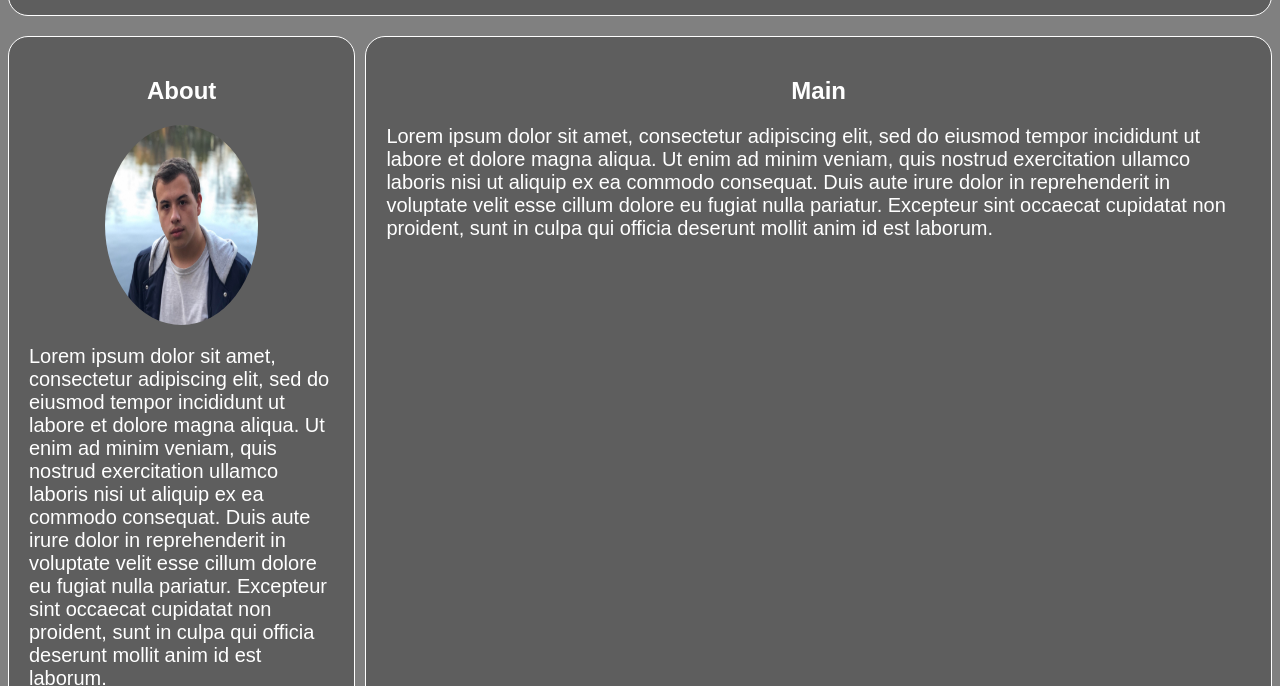
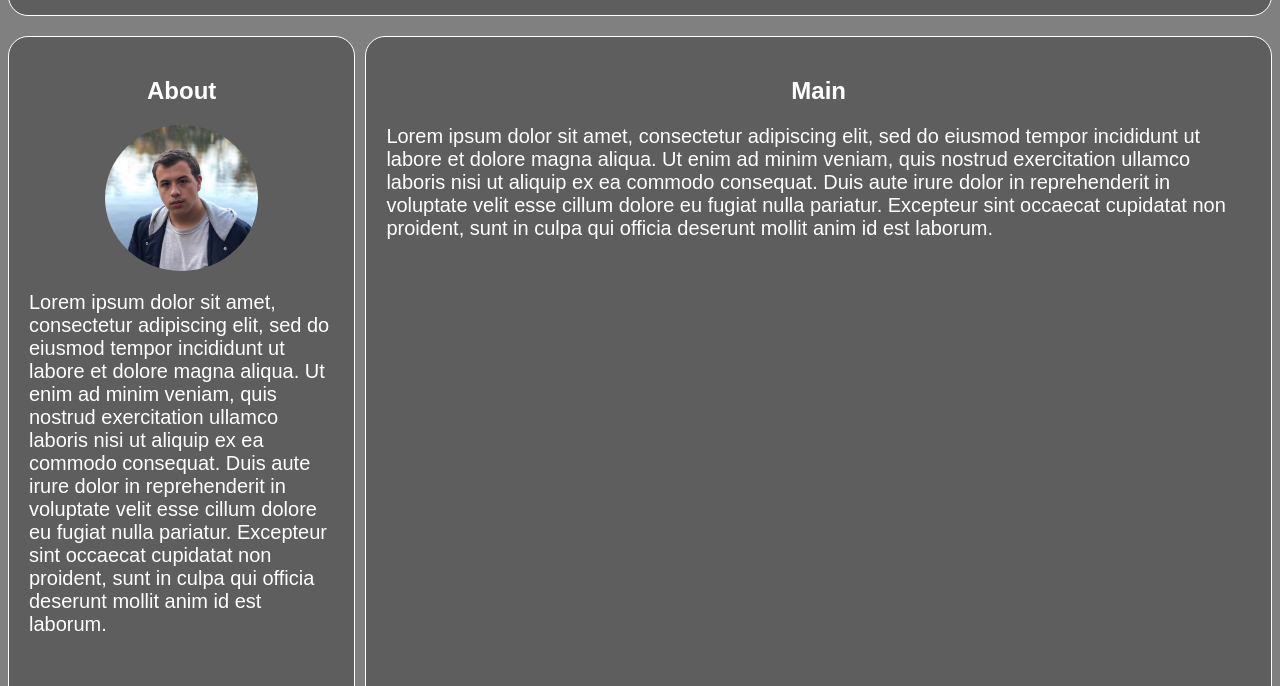
Before and after one commit to JaidenJongjitirat/jaidenjongjitirat.github.io, a plain HTML site: page index.html in a window 1280 px wide. Shown: the part 114-800 px from the top of the page. Drawn offline with Linux system fonts and the light colour scheme.

Commit message:
Add files via upload

```diff
--- a/styles.css
+++ b/styles.css
@@ -172,8 +172,8 @@ li a {
 /* OTHER */
 .me {
     border-radius: 50%;
-    height: 25%;
-    width: 75%;
+    height: auto;
+    width: auto;
     display: block;
     margin-left: auto;
     margin-right: auto;
```
